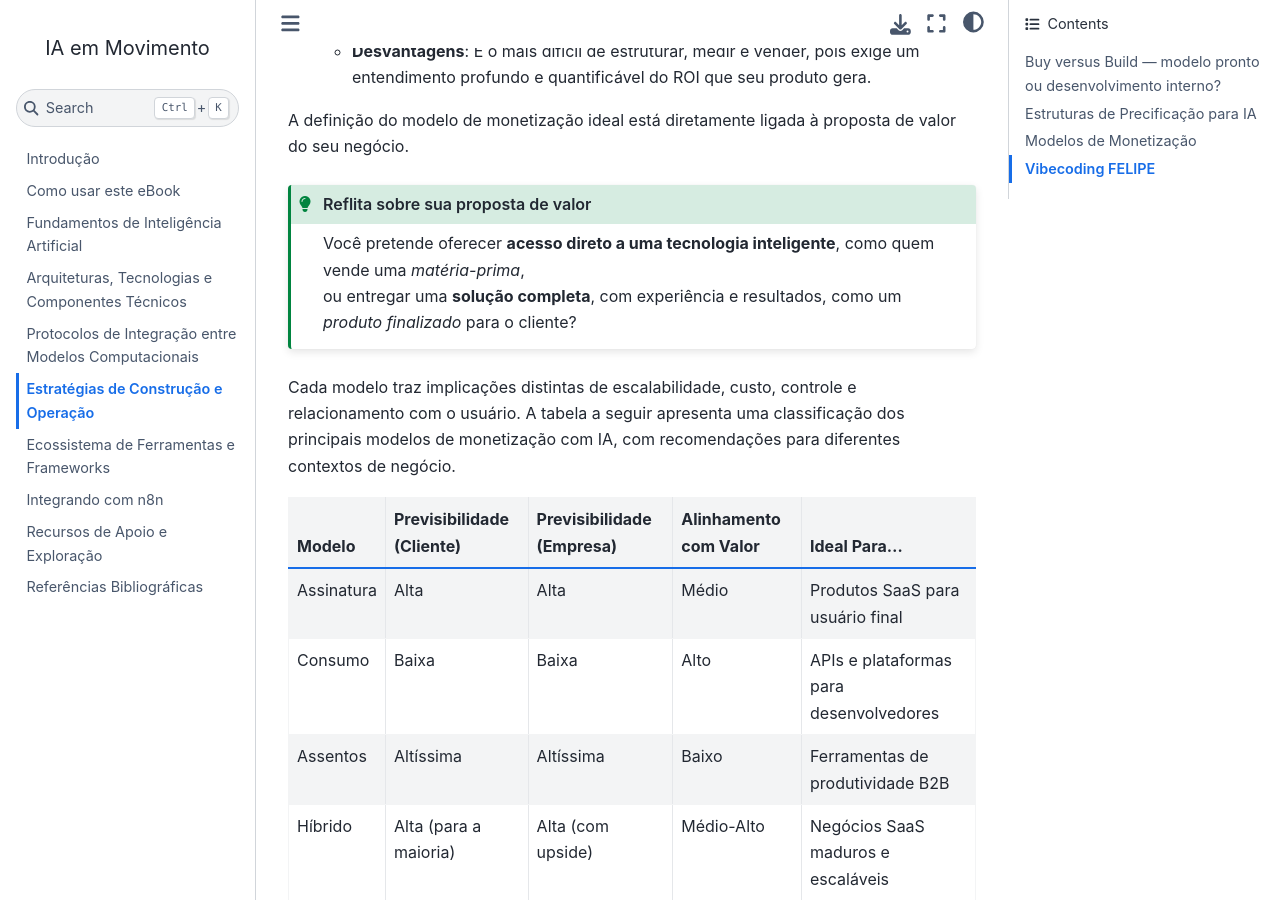
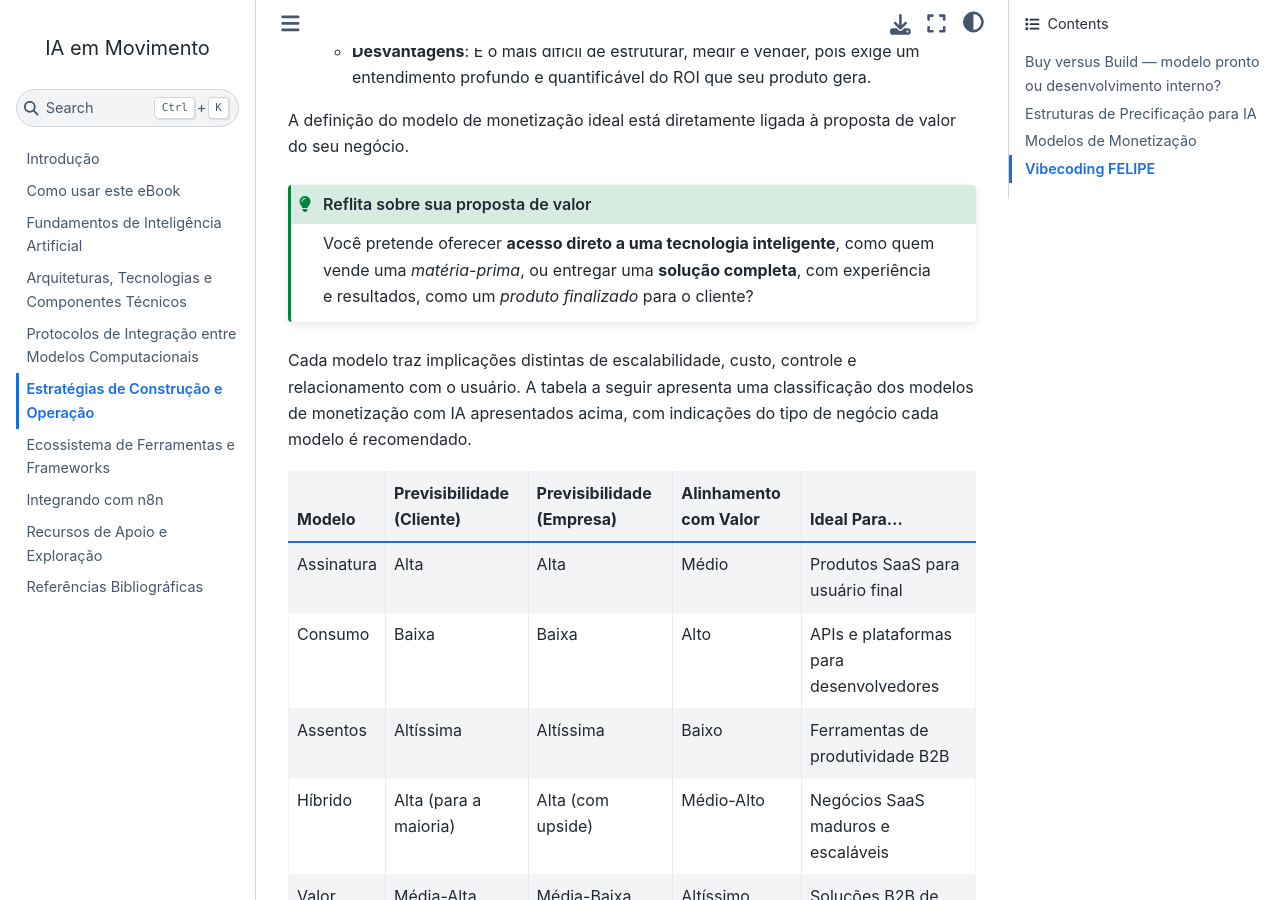
Before and after one commit to unb-lamfo-negocios-ai/LivroIAemMovimento, a Jupyter Book: the page built from capitulos/capEstrategiaConstrucao_e_Operacao.md, in a window 1280 px wide and 900 px high, scrolled down 9056 px. Built offline with Jupyter Book 1.0.4 settings and Sphinx 7.4.7 and the Sphinx Book theme 1.1.4, drawn with Linux system fonts in a browser that asks for light colours; pages that are not in the unit, such as notebooks, are missing from menus; cross-references to code outside the pages are shown as plain code.

Commit message:
Update capEstrategiaConstrucao_e_Operacao.md

````diff
--- a/capitulos/capEstrategiaConstrucao_e_Operacao.md
+++ b/capitulos/capEstrategiaConstrucao_e_Operacao.md
@@ -227,11 +227,10 @@ A definição do modelo de monetização ideal está diretamente ligada à propo
 ```{admonition} Reflita sobre sua proposta de valor
 :class: tip
 
-Você pretende oferecer **acesso direto a uma tecnologia inteligente**, como quem vende uma *matéria-prima*,
-ou entregar uma **solução completa**, com experiência e resultados, como um *produto finalizado* para o cliente?
+Você pretende oferecer **acesso direto a uma tecnologia inteligente**, como quem vende uma *matéria-prima*, ou entregar uma **solução completa**, com experiência e resultados, como um *produto finalizado* para o cliente?
 ```
 
-Cada modelo traz implicações distintas de escalabilidade, custo, controle e relacionamento com o usuário. A tabela a seguir apresenta uma classificação dos principais modelos de monetização com IA, com recomendações para diferentes contextos de negócio.
+Cada modelo traz implicações distintas de escalabilidade, custo, controle e relacionamento com o usuário. A tabela a seguir apresenta uma classificação dos modelos de monetização com IA apresentados acima, com indicações do tipo de negócio cada modelo é recomendado.
 
 
 | Modelo | Previsibilidade (Cliente) | Previsibilidade (Empresa) | Alinhamento com Valor | Ideal Para… |
````
